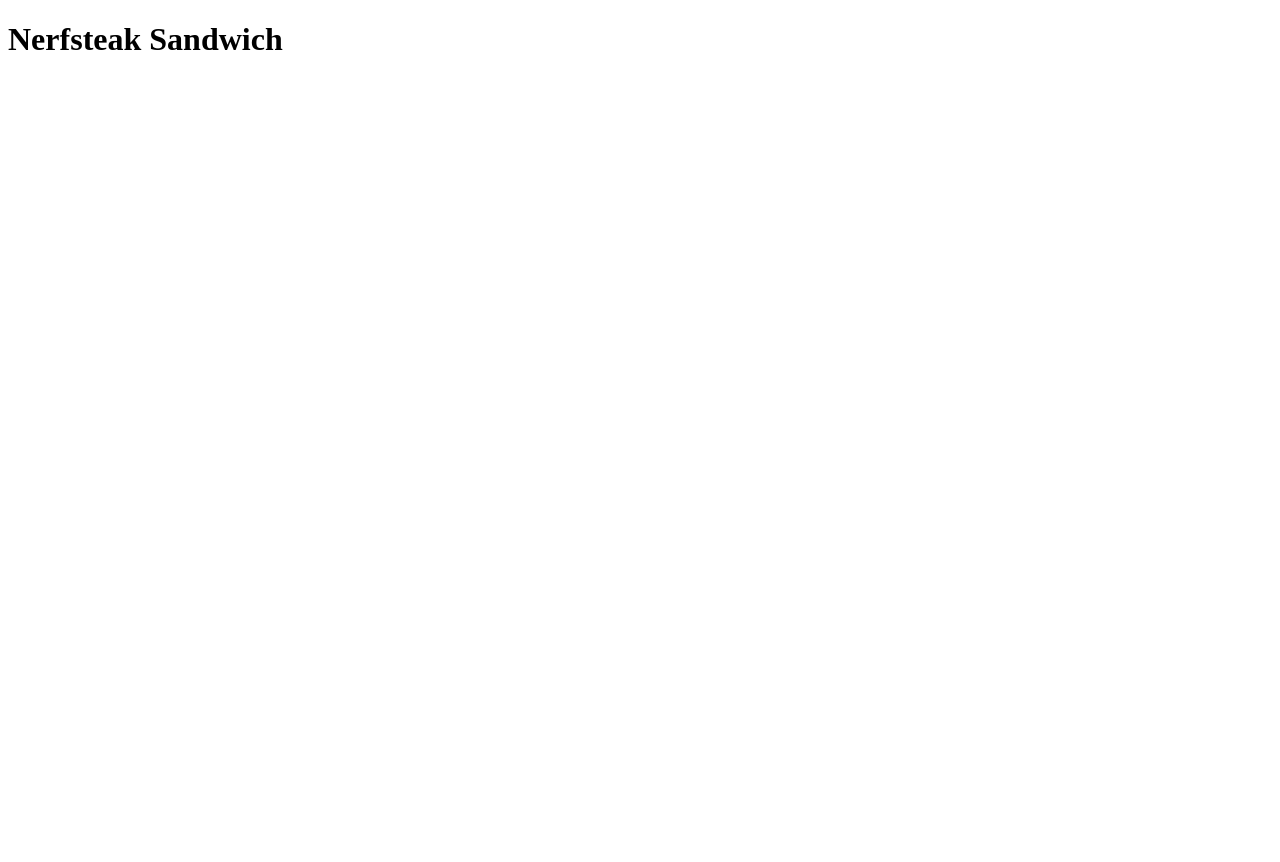
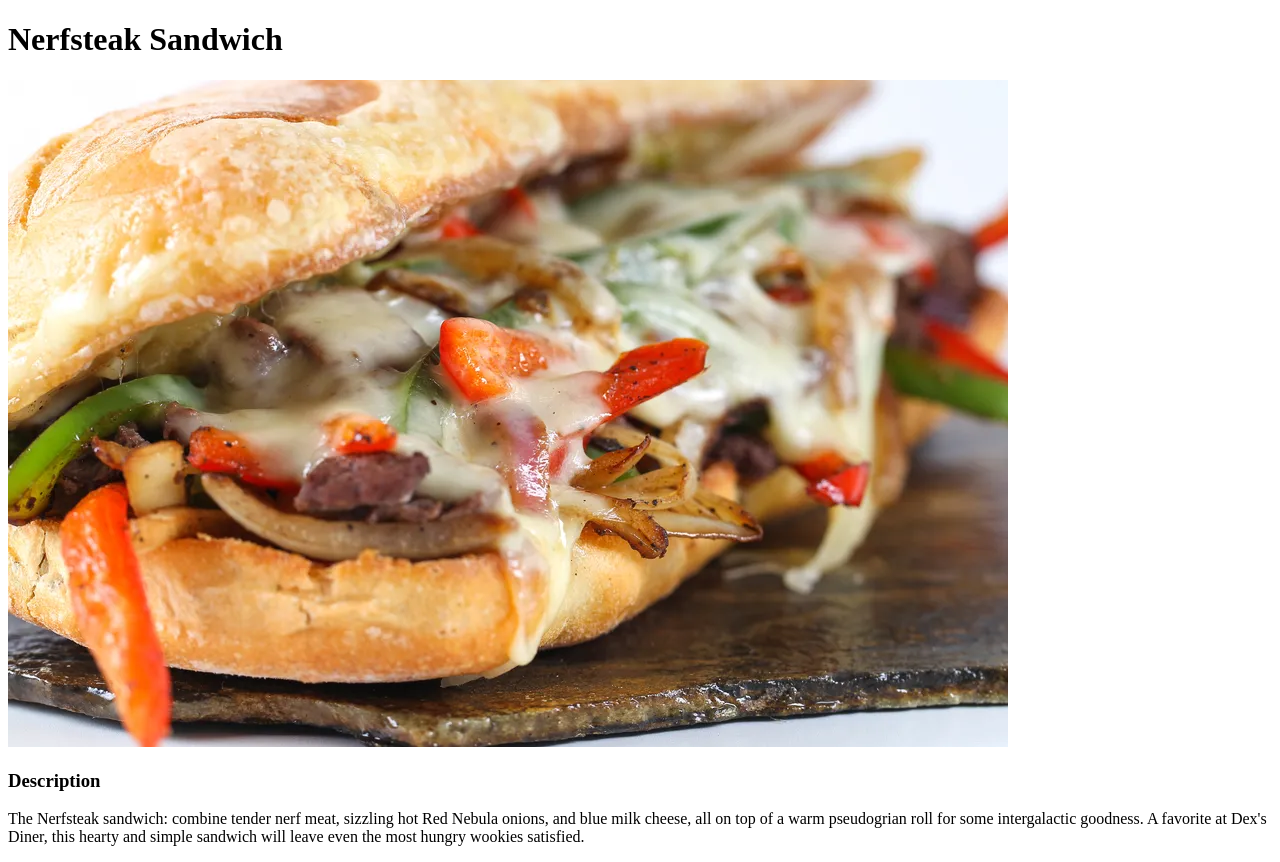
Before and after one commit to draco-io/odin-recipes, a plain HTML site: page recipes/nerfsteak-sandwich.html in a window 1280 px wide. Before the commit the page ends 800 px from the top, so only its background shows below. Drawn offline with Linux system fonts and the light colour scheme.

Commit message:
Add img and description to nerfsteak-sandwich.html

```diff
--- a/recipes/nerfsteak-sandwich.html
+++ b/recipes/nerfsteak-sandwich.html
@@ -7,5 +7,11 @@
 
     <body>
         <h1>Nerfsteak Sandwich</h1>
+        <img src="../img/nerfsteak.jpg">
+        <h3>Description</h3>
+        <p>
+            The Nerfsteak sandwich: combine tender nerf meat, sizzling hot Red Nebula onions, and blue milk cheese, all on top of a warm pseudogrian roll for some intergalactic goodness. A favorite at Dex's Diner, this hearty and simple sandwich will leave even the most hungry wookies satisfied.
+        </p>
+
     </body>
 </html>
```
Also changed, not shown: img/nerfsteak.jpg (added).
